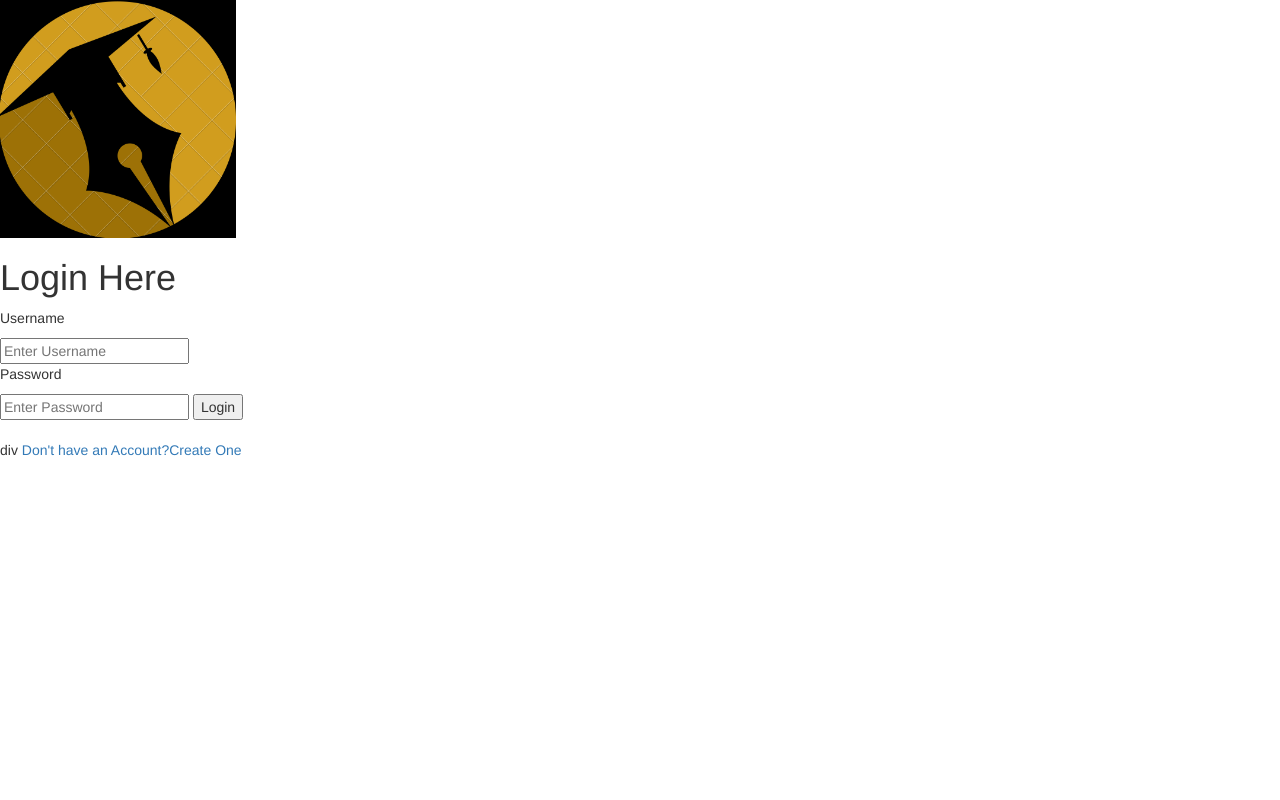
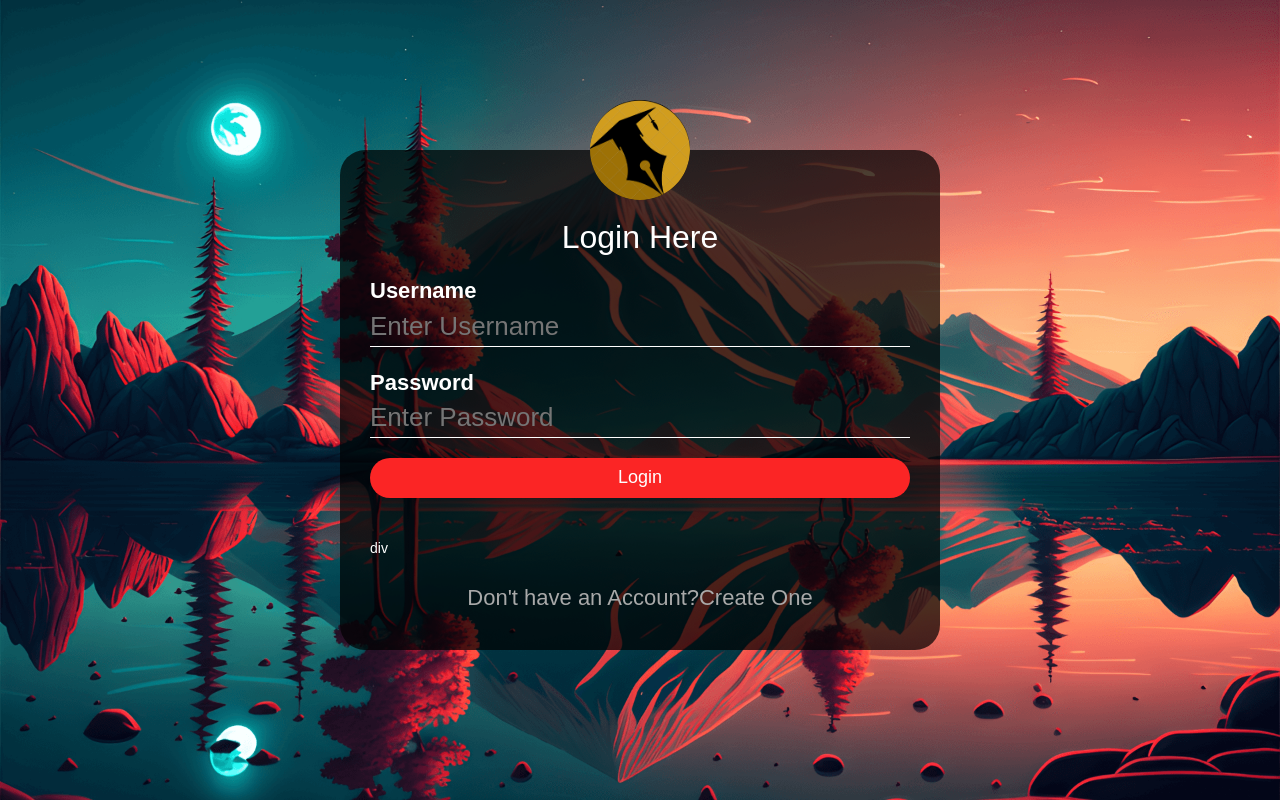
Before and after one commit to ARYAAN2903/Eduguide_chatbot, a Flask app: page /login in a window 1280 px wide. Run offline with Flask 3, Linux system fonts and the light colour scheme; some libraries are stand-ins or nearby versions.

Commit message:
Update and rename index.css to login.css

```diff
--- a/static/css/index.css
+++ b/static/css/login.css
@@ -1,66 +1,61 @@
-
 *{
     margin: 0;
     padding: 0px;
     font-family: sans-serif;
   }
 
-
-
-
-
   body{
-
     height: 100vh;
     width: 100%;
-    background-image: url('/static/Screenshot_2023-02-04_174652.png');
+    background-image: url('/static/login-bg.png');
     background-repeat: no-repeat;
-    background-size:1920px 1080px;
+    background-color: #000;
+    background-size: cover;
+    background-position: center;
+  }
 
-    background-position:20% 50%;
-
-}
   .avatar{
     width: 100px;
-
     height: 100px;
     border-radius: 50%;
     position: absolute;
     top: -50px;
     left: calc(50% - 50px);
   }
+
   .loginbox{
-    width: 520px;
-    height: 350px;
+    width: 600px; /* increase the width */
+    height: 500px; /* increase the height */
     border-radius: 25px;
-    background: black;
-    opacity: 0.7;
-
+    background: rgba(0,0,0,0.7);
     color:white;
     top: 50%;
-    left: 20%;
+    left: 50%;
     position: absolute;
     transform: translate(-50%,-50%);
     box-sizing: border-box;
     padding: 70px 30px;
   }
+
   h1{
     margin: 0;
     padding: 0 0 20px;
     text-align: center;
-    font-size: 22px;
+    font-size: 32px;
   }
+
   .loginbox p{
     margin: 0;
     padding: 0;
     font-weight: bold;
+    font-size:22px ;
+  }
 
-}
   .loginbox input{
     width: 100%;
     margin-bottom: 20px;
+  }
 
-}
   .loginbox input[type="text"], input[type="password"]{
     border: none;
     border-bottom: 1px solid white;
@@ -68,8 +63,9 @@ h1{
     outline: none;
     height: 40px;
     color: white;
-    font-size: 16px;
+    font-size: 26px;
   }
+
   .loginbox input[type="submit"]{
     border: none;
     outline: none;
@@ -79,17 +75,23 @@ h1{
     font-size: 18px;
     border-radius: 20px;
   }
+
   .loginbox input[type="submit"]:hover{
     cursor: pointer;
     background: #ffc107;
     color: #000;
   }
+
   .loginbox a{
+    display: block; /* add display property */
     text-decoration: none;
-    font-size: 12px;
+    font-size: 22px;
     line-height: 20px;
-    color: darkgray
+    color: darkgray;
+    margin-top: 30px; /* add some margin */
+    text-align: center; /* center the anchor tag */
   }
+
   .loginbox a:hover{
     color: #ffc107;
   }
```
Lines whose indentation alone changed are shown as unchanged.
